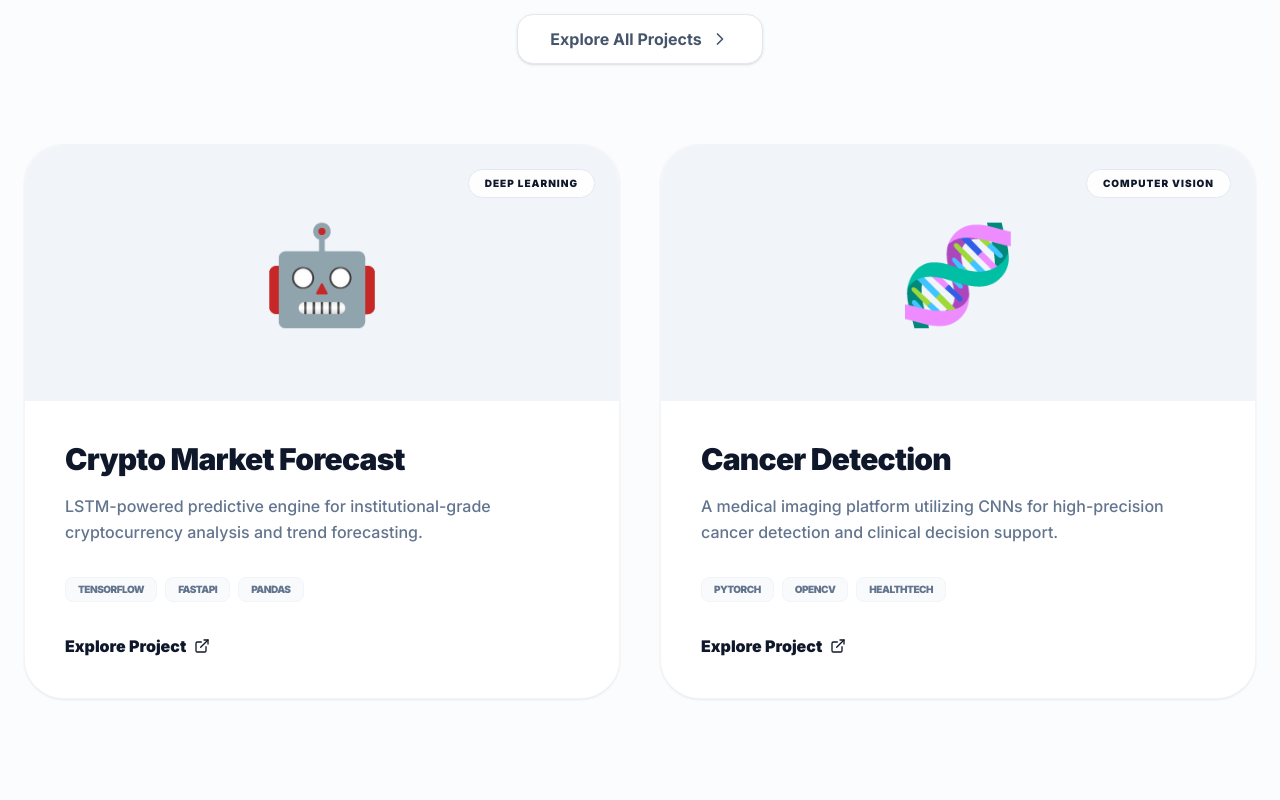
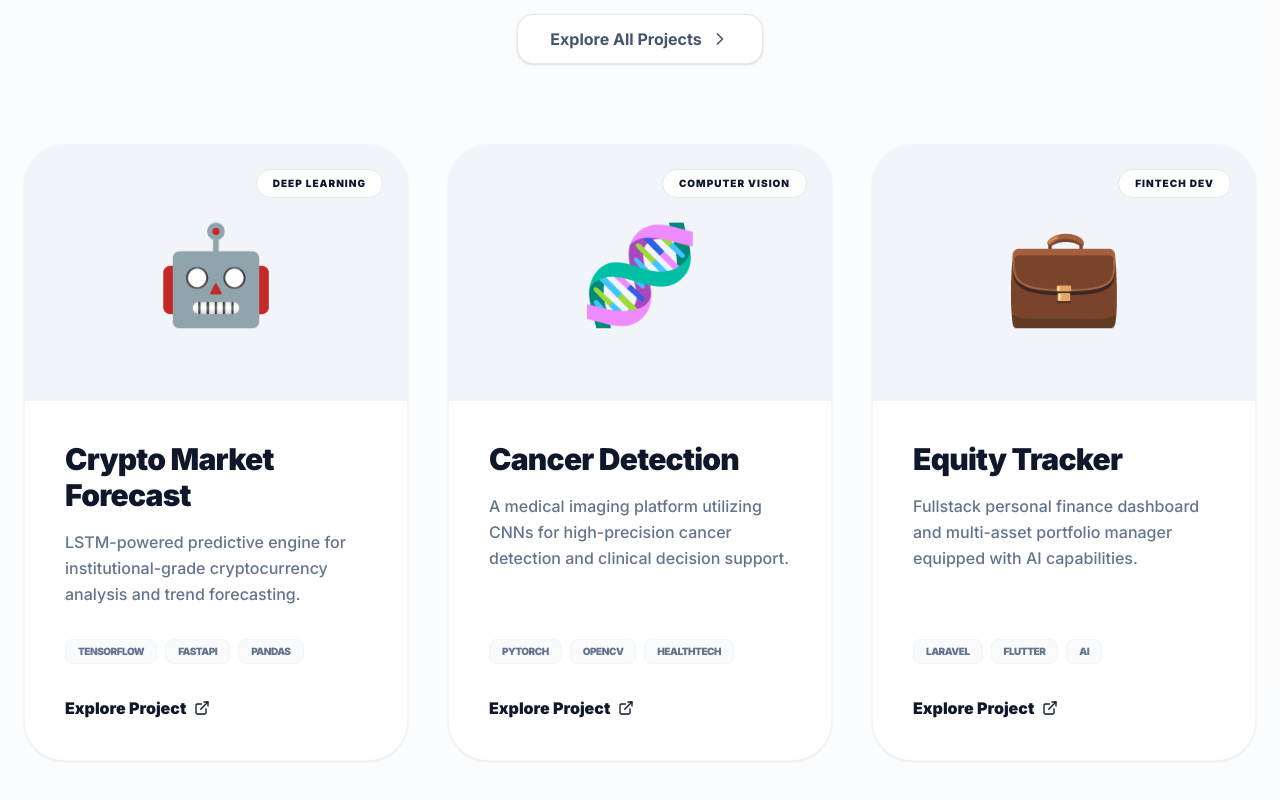
Before and after one commit to imanyunar/profile-website, a Next.js app in the folder profile-portfolio/: page / in a window 1280 px wide. Shown: the part 1099-1899 px from the top of the page. Built offline with nearby package versions, Linux system fonts and the light colour scheme.

Commit message:
feat: add Equity Tracker project to portfolio

```diff
--- a/profile-portfolio/app/page.tsx
+++ b/profile-portfolio/app/page.tsx
@@ -161,7 +161,7 @@ export default function Home() {
             </m.div>
           </div>
 
-          <div className="grid grid-cols-1 lg:grid-cols-2 gap-10">
+          <div className="grid grid-cols-1 md:grid-cols-2 lg:grid-cols-3 gap-10">
             <ProjectCard
               image="🤖"
               title="Crypto Market Forecast"
@@ -177,6 +177,14 @@ export default function Home() {
               description="A medical imaging platform utilizing CNNs for high-precision cancer detection and clinical decision support."
               tags={["PyTorch", "OpenCV", "HealthTech"]}
               link="https://deteksikanker.streamlit.app/"
+            />
+            <ProjectCard
+              image="💼"
+              title="Equity Tracker"
+              category="Fintech Dev"
+              description="Fullstack personal finance dashboard and multi-asset portfolio manager equipped with AI capabilities."
+              tags={["Laravel", "Flutter", "AI"]}
+              link="https://equity-tracker.alwaysdata.net/"
             />
           </div>
         </div>
--- a/profile-portfolio/app/portfolio/page.tsx
+++ b/profile-portfolio/app/portfolio/page.tsx
@@ -11,7 +11,8 @@ import {
   Cpu,
   Database,
   Terminal,
-  ChevronRight
+  ChevronRight,
+  PieChart
 } from 'lucide-react';
 import Link from 'next/link';
 
@@ -51,9 +52,17 @@ const projects = [
     techs: ["Laravel", "Vue 3", "TypeScript", "Tailwind CSS"],
     details: "Complete features: Employee/department/role management, projects/tasks with priority/status/realtime chat, login/register with API token, profile editing/avatar upload.",
     link: "https://task-tracker-vue-livid.vercel.app/"
+  },
+  {
+    title: "Equity Tracker - Personal Finance",
+    description: "Complete financial dashboard with expense tracking, budgeting, and multi-asset investment portfolio.",
+    icon: <PieChart className="w-8 h-8" />,
+    color: "bg-blue-100 text-blue-600",
+    techs: ["Laravel 11", "TailwindCSS", "Flutter", "Gemini AI"],
+    details: "Features include daily/monthly budgeting alerts, multi-asset tracking (Stocks, Crypto, Mutual Funds), Quant engine projection, and an AI market chatbot.",
+    link: "https://equity-tracker.alwaysdata.net/"
   }
 ];
-
 
 const container: Variants = {
   animate: { transition: { staggerChildren: 0.1 } }
```
